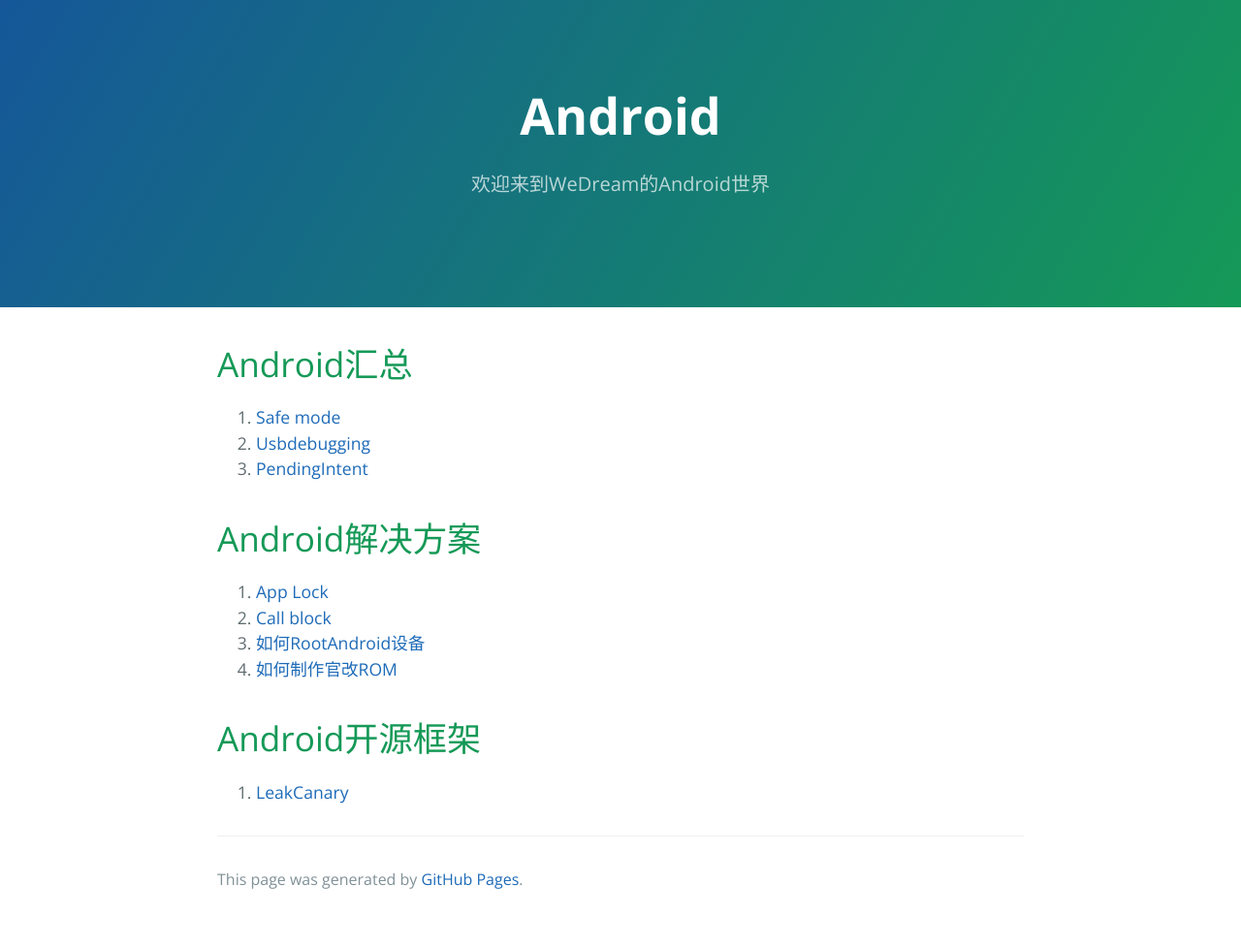
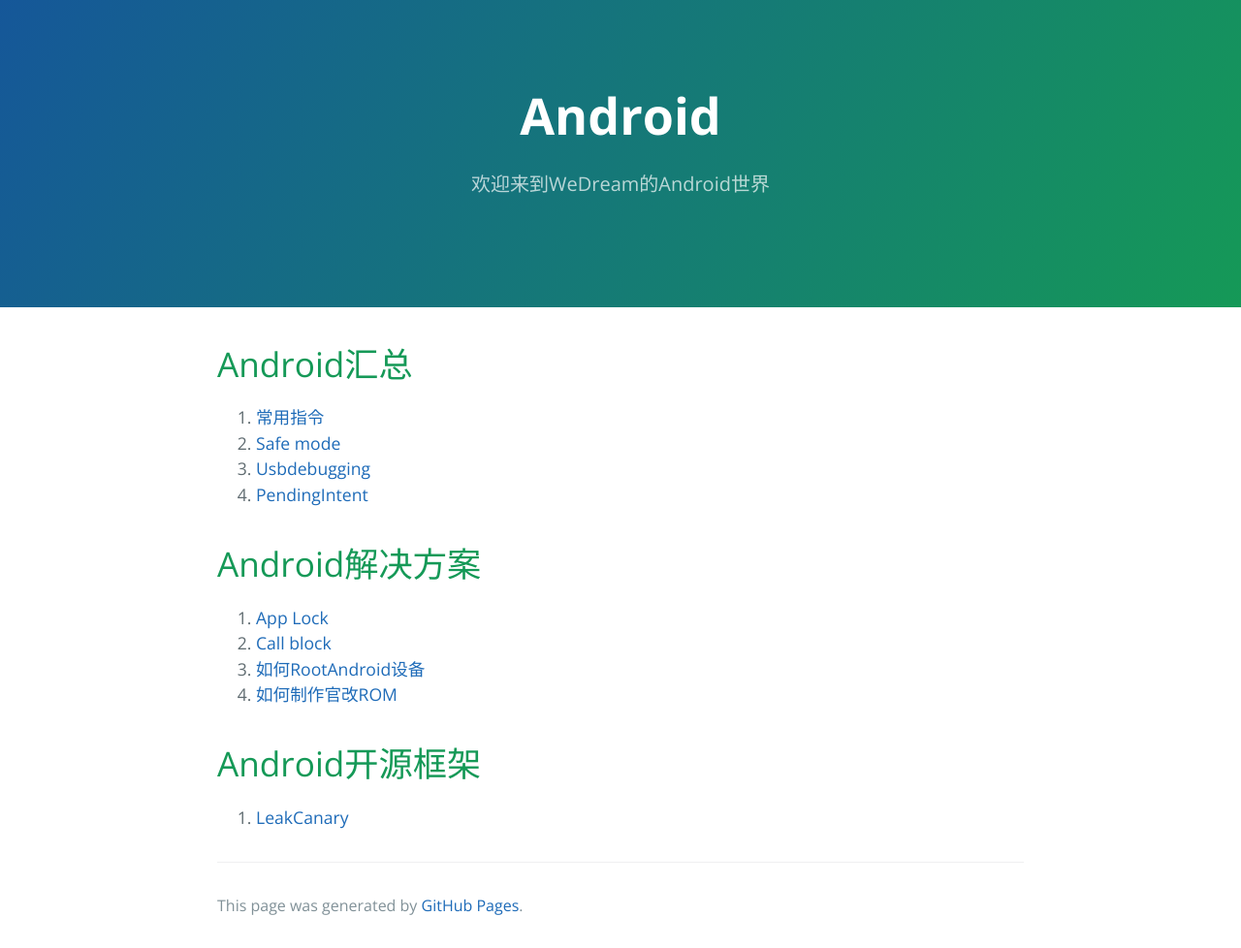
Before and after one commit to EricChenYS/EricChenYS.github.io, a Jekyll site: the page built from docs/Android.md, in a window 1280 px wide. Shown: the whole page at 97% size. Built offline with Jekyll 4.4.1, drawn with Linux system fonts in a browser that asks for light colours; before the commit the page ends 951 px from its top, so only the background shows below that.

Commit message:
Update Android.md

```diff
--- a/docs/Android.md
+++ b/docs/Android.md
@@ -5,10 +5,10 @@ description: 欢迎来到WeDream的Android世界
 ---
 
 # Android汇总
-
-1. [Safe mode](./android/SafeMode.md)
-2. [Usbdebugging](./android/Usbdebugging.md)
-3. [PendingIntent](./android/PendingIntent.md)
+1. [常用指令](./android/常用指令.md)
+2. [Safe mode](./android/SafeMode.md)
+3. [Usbdebugging](./android/Usbdebugging.md)
+4. [PendingIntent](./android/PendingIntent.md)
 
 # Android解决方案
 1. [App Lock](./android/solutions/App锁解决方案.md)
```
